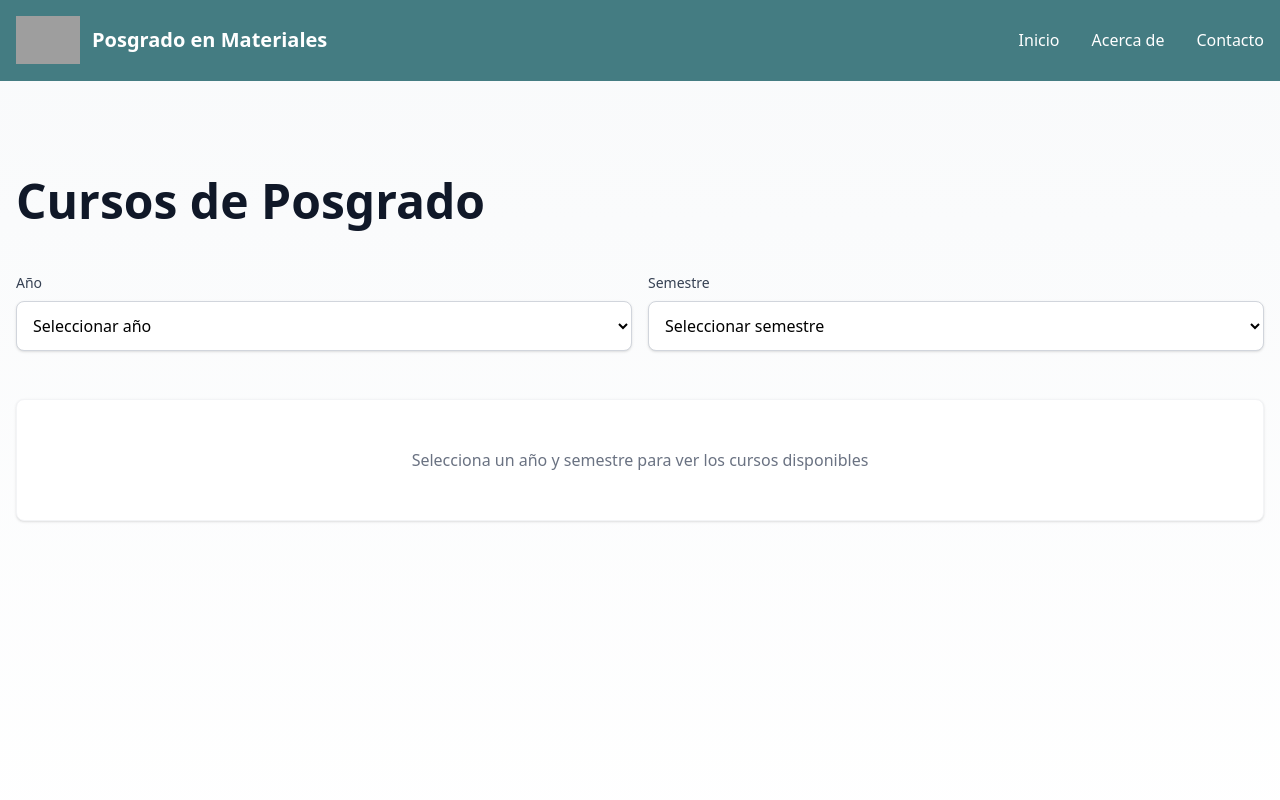
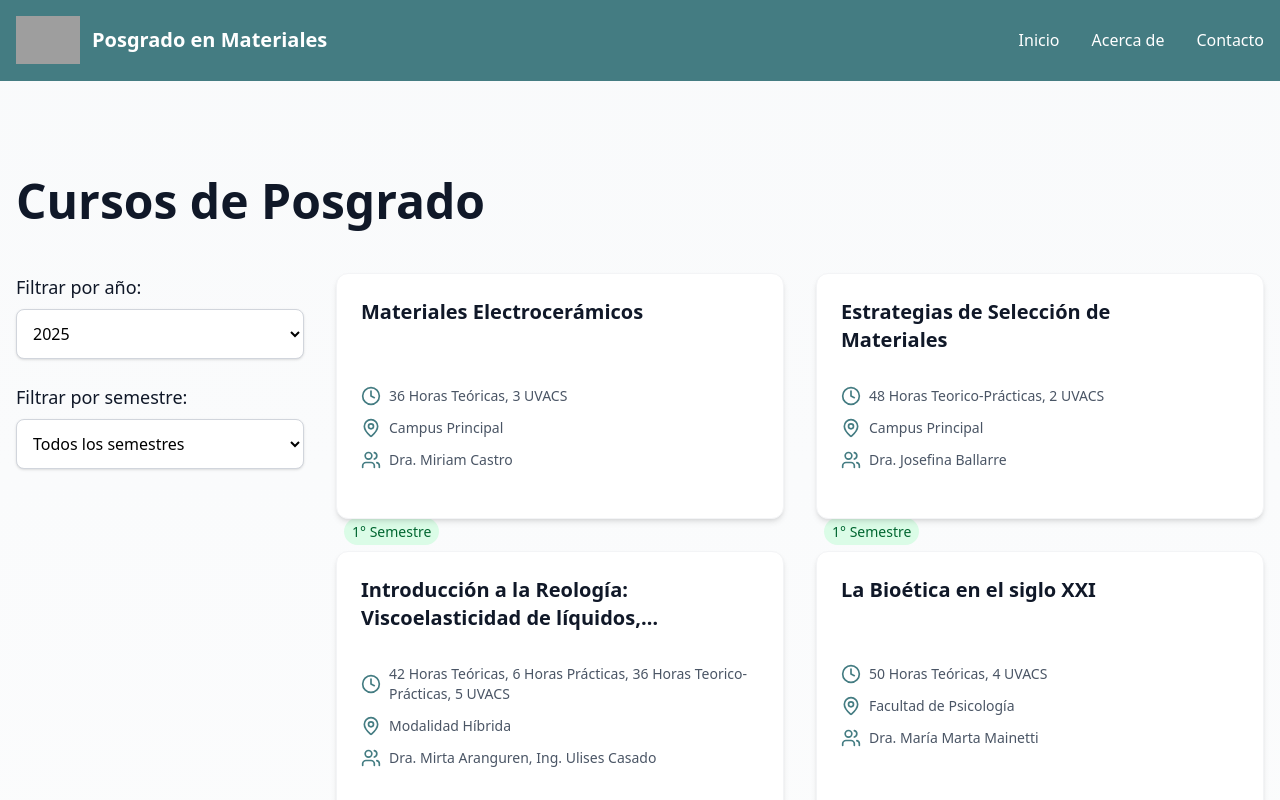
Before and after one commit to javijec/PosMat, a React (Vite) app: page /courses in a window 1280 px wide. Shown: the top 800 px of the page. Built offline with nearby package versions, Linux system fonts and the light colour scheme; grey boxes are pictures that could not be loaded.

Commit message:
feat: enhance Courses component with improved filtering and layout for better user experience

```diff
--- a/src/components/Courses/CourseCard.jsx
+++ b/src/components/Courses/CourseCard.jsx
@@ -58,13 +58,13 @@ const CourseCard = ({ course, index }) => {
           </div>
         </div>
 
-        {/* Botón al final */}
+        {/* Botón al final
         <Link
           to={`/course/${index}`}
           className="mt-6 block w-full bg-ingenieria text-white text-center py-2.5 px-4 rounded-lg hover:bg-ingenieria-hover transition-colors"
         >
           Más Información
-        </Link>
+        </Link>*/}
       </div>
     </div>
   );
--- a/src/components/Courses/Courses.jsx
+++ b/src/components/Courses/Courses.jsx
@@ -4,43 +4,53 @@ import AdditionalInfo from "./AdditionalInfo";
 import courses from "../../files/courses.json";
 
 const Courses = () => {
-  const [selectedYear, setSelectedYear] = useState(null);
-  const [selectedSemester, setSelectedSemester] = useState(null);
-
-  const { years, semesters, groupedCourses } = useMemo(() => {
-    const grouped = courses.reduce((acc, course) => {
-      const key = `${course.año}-${course.semestre}`;
-      if (!acc[key]) acc[key] = [];
-      acc[key].push(course);
-      return acc;
-    }, {});
-
+  const { years, semesters } = useMemo(() => {
     const years = [...new Set(courses.map((c) => c.año))].sort((a, b) => b - a);
     const semesters = [...new Set(courses.map((c) => c.semestre))].sort();
-
-    return { years, semesters, groupedCourses: grouped };
+    return { years, semesters };
   }, []);
 
+  // Inicializar con el año más reciente
+  const [selectedYear, setSelectedYear] = useState(years[0] || "");
+  const [selectedSemester, setSelectedSemester] = useState("");
+
   const filteredCourses = useMemo(() => {
-    const key = `${selectedYear}-${selectedSemester}`;
-    return groupedCourses[key] || [];
-  }, [selectedYear, selectedSemester, groupedCourses]);
+    let filtered = [...courses];
+
+    if (selectedYear) {
+      filtered = filtered.filter((course) => course.año === selectedYear);
+    }
+
+    if (selectedSemester) {
+      filtered = filtered.filter((course) => course.semestre === selectedSemester);
+    }
+
+    return filtered;
+  }, [selectedYear, selectedSemester]);
+
+  const getSemesterTag = (semester) => {
+    return semester === 1
+      ? "bg-blue-100 text-blue-800 px-2 py-1 rounded-full text-sm font-medium ml-2"
+      : "bg-green-100 text-green-800 px-2 py-1 rounded-full text-sm font-medium ml-2";
+  };
 
   return (
     <div className="py-24 bg-gradient-to-b from-gray-50 to-white min-h-screen">
       <div className="max-w-7xl mx-auto px-4">
         <h1 className="text-5xl font-bold mb-12 text-gray-900">Cursos de Posgrado</h1>
 
-        {/* Filtros */}
-        <div className="mb-12 flex flex-wrap gap-4">
-          <div className="flex-1 min-w-[200px]">
-            <label className="block text-sm font-medium text-gray-700 mb-2">Año</label>
+        <div className="lg:grid lg:grid-cols-4 lg:gap-8">
+          {/* Filtros sidebar */}
+          <div className="lg:col-span-1">
+            <div className="sticky top-24 space-y-6">
+              <div>
+                <label className="block mb-2 text-lg font-medium text-gray-900">Filtrar por año:</label>
                 <select
                   className="w-full p-3 bg-white border border-gray-300 rounded-lg shadow-sm focus:ring-2 focus:ring-ingenieria focus:border-ingenieria"
-              value={selectedYear || ""}
+                  value={selectedYear}
                   onChange={(e) => setSelectedYear(e.target.value)}
                 >
-              <option value="">Seleccionar año</option>
+                  <option value="">Todos los años</option>
                   {years.map((year) => (
                     <option key={year} value={year}>
                       {year}
@@ -49,39 +59,34 @@ const Courses = () => {
                 </select>
               </div>
 
-          <div className="flex-1 min-w-[200px]">
-            <label className="block text-sm font-medium text-gray-700 mb-2">Semestre</label>
+              <div>
+                <label className="block mb-2 text-lg font-medium text-gray-900">Filtrar por semestre:</label>
                 <select
                   className="w-full p-3 bg-white border border-gray-300 rounded-lg shadow-sm focus:ring-2 focus:ring-ingenieria focus:border-ingenieria"
-              value={selectedSemester || ""}
+                  value={selectedSemester}
                   onChange={(e) => setSelectedSemester(e.target.value)}
-              disabled={!selectedYear}
                 >
-              <option value="">Seleccionar semestre</option>
+                  <option value="">Todos los semestres</option>
                   {semesters.map((semester) => (
                     <option key={semester} value={semester}>{`${semester}° Semestre`}</option>
                   ))}
                 </select>
               </div>
             </div>
-
-        {/* Mensaje de selección */}
-        {!selectedYear && !selectedSemester && (
-          <div className="text-center py-12 bg-white rounded-lg shadow-sm border border-gray-100">
-            <p className="text-gray-500">Selecciona un año y semestre para ver los cursos disponibles</p>
           </div>
-        )}
 
           {/* Grid de cursos */}
-        {selectedYear && selectedSemester && (
-          <div className="grid grid-cols-1 md:grid-cols-2 lg:grid-cols-3 gap-8">
+          <div className="lg:col-span-3 mt-8 lg:mt-0">
+            <div className="grid grid-cols-1 md:grid-cols-2 gap-8">
               {filteredCourses.map((course, index) => (
-              <CourseCard key={index} course={course} index={index} />
+                <div key={index} className="relative">
+                  <CourseCard course={course} index={index} />
+                  <span className={getSemesterTag(course.semestre)}>{course.semestre}° Semestre</span>
+                </div>
               ))}
             </div>
-        )}
-
-        {/*<AdditionalInfo />*/}
+          </div>
+        </div>
       </div>
     </div>
   );
```
Lines whose indentation alone changed are shown as unchanged.
